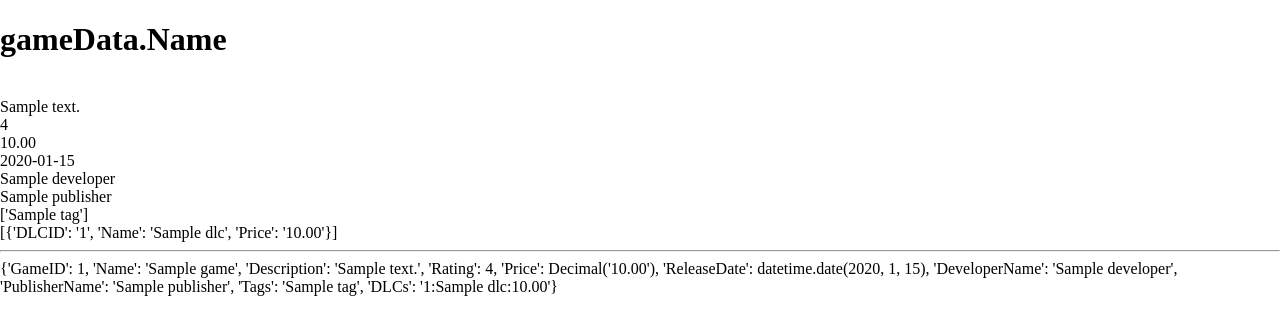
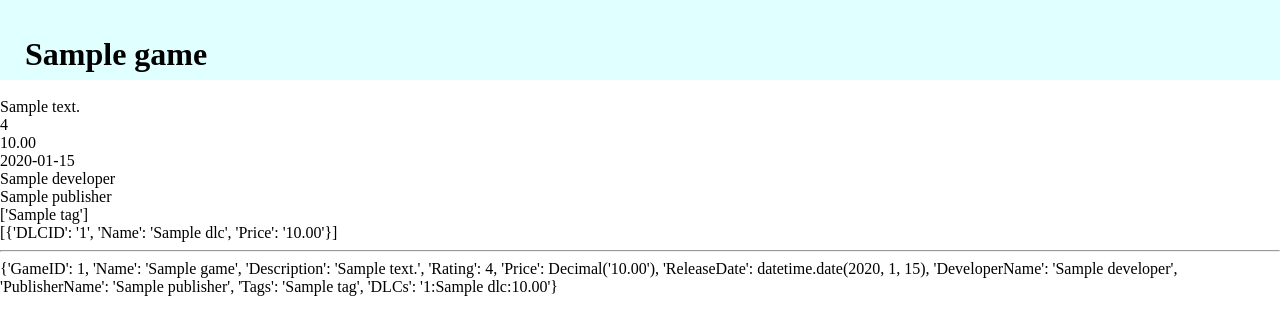
Before and after one commit to semiseoo/DBGameCatalogue, a Flask app: page /game/1 in a window 1280 px wide; the page is wider, and only the part inside the window is pictured. Shown: the part 58-393 px from the top of that part. Run offline with Flask 3, Linux system fonts and the light colour scheme; tables that the repository leaves empty hold one stand-in row (values such as "Sample post"); data that the repository does not hold is empty; some libraries are stand-ins or nearby versions.

Commit message:
added header styling for gamepage

```diff
--- a/static/style.css
+++ b/static/style.css
@@ -47,6 +47,15 @@ opacity: 0.7;
     cursor: pointer;
 }
 
+.gamepage-header {
+    width:100%;
+    height: 50px;
+    padding: 15px 25px;
+    position: relative;
+    top: 0;
+    z-index: 10;
+    background: lightcyan;
+}
 
 body {
     margin: 0;
--- a/template/gamepage.html
+++ b/template/gamepage.html
@@ -1,8 +1,10 @@
 {% extends "base.html" %}
 
 {% block content %}
+<div class="gamepage-header">
+    <h1>{{ gameData.Name }}</h1>
+</div><br>
 
-<h1>gameData.Name</h1><br>
 {{ gameData.Description }}<br>
 {{ gameData.Rating }}<br>
 {{ gameData.Price }}<br>
```
